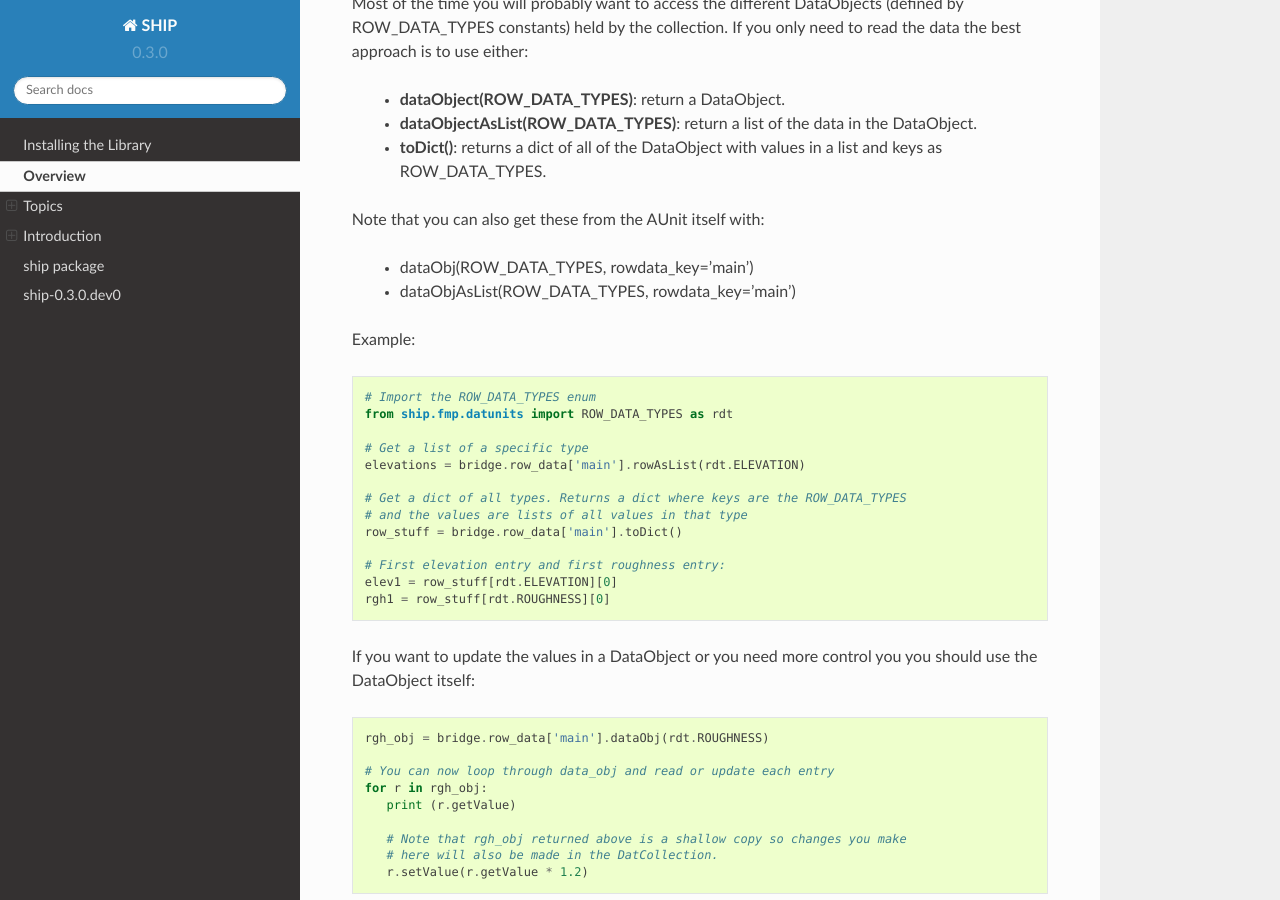
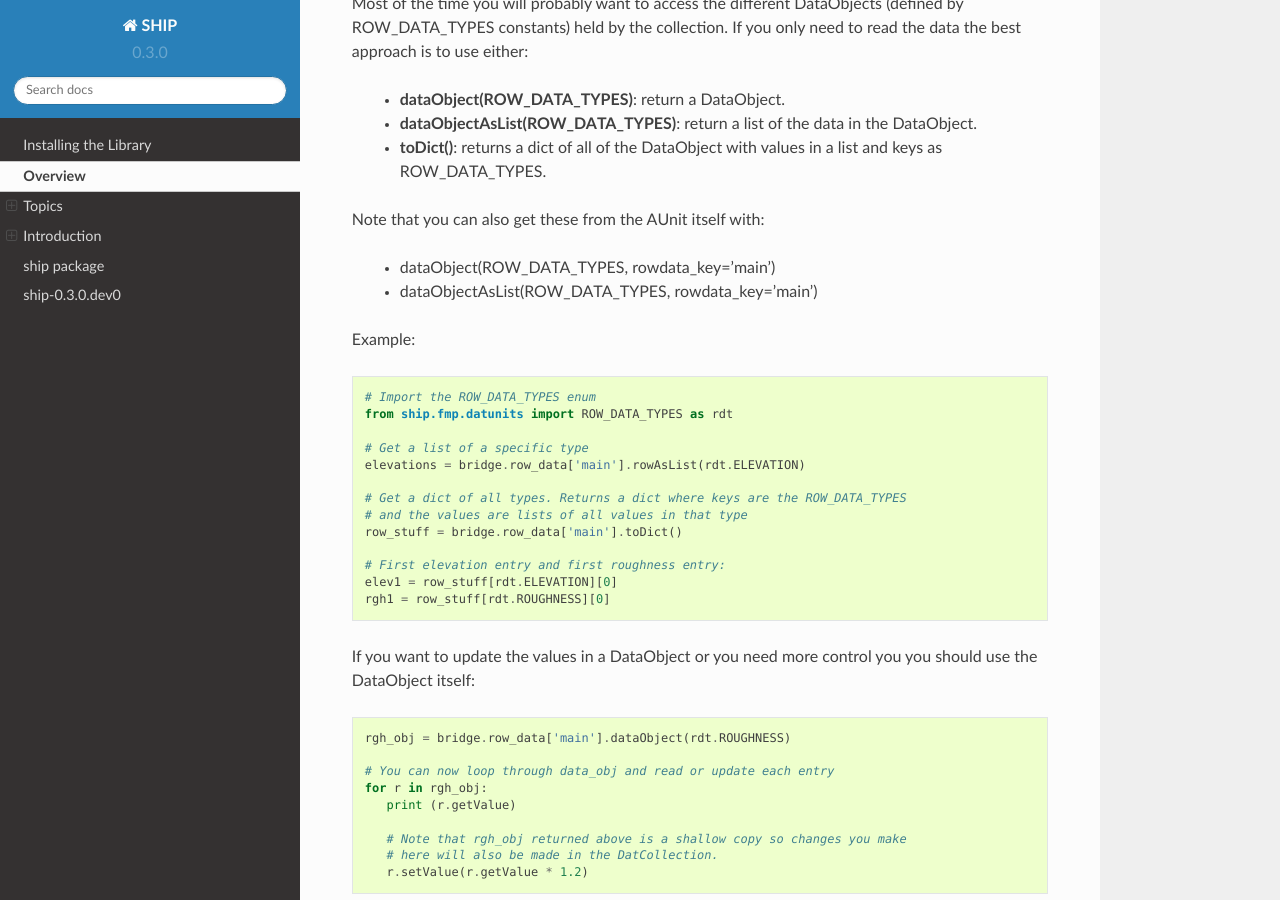
Before and after one commit to duncan-r/SHIP, a Sphinx documentation site: the page built from docs/source/overview.rst, in a window 1280 px wide and 900 px high, scrolled down 4188 px. Built offline with Sphinx 7.4.7 and the Read the Docs theme 2.0.0, drawn with Linux system fonts in a browser that asks for light colours; formulas are drawn with MathJax 3.

```diff
--- a/README.rst
+++ b/README.rst
@@ -24,6 +24,7 @@ a decent deprecation period). Note that this is not completely true for the
 datafileloader and datafileobject modules, which still need overhauling. The
 good news is the documentation is now a lot better, so it should be easier to
 see what's going on. You can see the documentation for the project here:
+[SHIP Docs](http://duncan-r.github.io/SHIP/index.html)
 
 
 If you need to continue using the older (0.2.5) version there is a branch
@@ -50,8 +51,9 @@ Here's more context from the extract in the docs:
    *So if you've been using this library, sorry :( . I think though that you will*
    *find it much improved and it's defintiely easier to maintain and improve going*
    *forward. Not also that "the possible API break" stage is through and any*
-   *functionality will be properly deprecated for a reasonable amoutn of time from*
-   *now on. For more info on what's changed see ..*
+   *functionality will be properly deprecated for a reasonable amount of time from*
+   *now on. For more info on what's changed see [API Changes](http://duncan-r.github.io/SHIP/fmp/updatechanges.html#updatechanges-top)*
+
 
 Python version
 --------------
--- a/docs/source/index.rst
+++ b/docs/source/index.rst
@@ -7,7 +7,11 @@ Welcome to SHIP API documentation!
 ==================================
 
 SHIP (Simple Hydraulic model Interface for Python) is a Python library for
-interfacing with Flood Modeller Pro and Tuflow model configuration files.
+interfacing with Flood Modeller Pro and Tuflow model configuration files. You
+can get the code from the GitHub repo for SHIP_.
+
+.. _SHIP: https://github.com/duncan-r/SHIP
+
 
 For an introduction to using the API and interacting with model files go to
 :ref:`overview-top` .
--- a/docs/source/overview.rst
+++ b/docs/source/overview.rst
@@ -233,8 +233,8 @@ to read the data the best approach is to use either:
 
 Note that you can also get these from the AUnit itself with:
 
-   - dataObj(ROW_DATA_TYPES, rowdata_key='main')
-   - dataObjAsList(ROW_DATA_TYPES, rowdata_key='main')
+   - dataObject(ROW_DATA_TYPES, rowdata_key='main')
+   - dataObjectAsList(ROW_DATA_TYPES, rowdata_key='main')
 
 Example::
 
@@ -255,7 +255,7 @@ Example::
 If you want to update the values in a DataObject or you need more control you
 you should use the DataObject itself::
 
-   rgh_obj = bridge.row_data['main'].dataObj(rdt.ROUGHNESS)
+   rgh_obj = bridge.row_data['main'].dataObject(rdt.ROUGHNESS)
 
    # You can now loop through data_obj and read or update each entry
    for r in rgh_obj:
```
